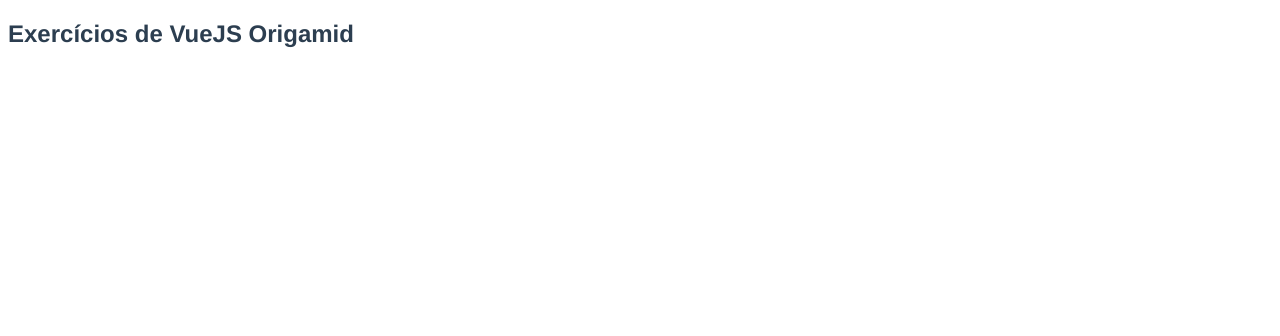
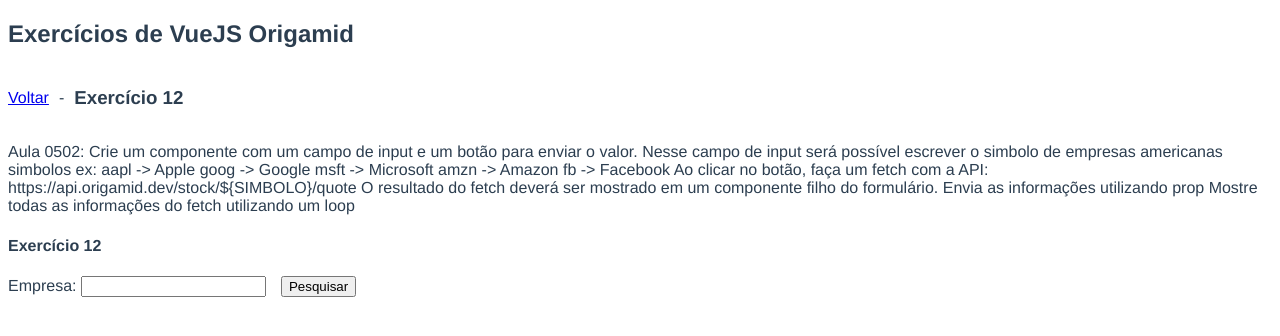
Before and after one commit to owarleysouza/study-vue-exercises, a Vue app: page /exercise-12 in a window 1280 px wide. Shown: the top 336 px of the page. Built offline with nearby package versions, Linux system fonts and the light colour scheme.

Commit message:
props exercise done

```diff
--- /dev/null
+++ b/src/components/CompanyData.vue
@@ -0,0 +1,17 @@
+<template>
+  <ul>
+    <li
+      v-for="data in companyData"
+      :key="data + Math.random()"
+    >{{data}}></li>
+  </ul>
+</template>
+
+<script>
+export default {
+  name: "CompanyData",
+  props: {
+    companyData: Array,
+  },
+};
+</script>
--- a/src/router/index.js
+++ b/src/router/index.js
@@ -65,6 +65,11 @@
     name: "Exercise11",
     component: () => import("../views/Exercise11.vue"),
   },
+  {
+    path: "/exercise-12",
+    name: "Exercise12",
+    component: () => import("../views/Exercise12.vue"),
+  },
 ];
 
 const router = new VueRouter({
--- /dev/null
+++ b/src/views/Exercise12.vue
@@ -0,0 +1,87 @@
+<template>
+  <div>
+    <div class="flex">
+      <router-link to="/">Voltar</router-link>
+      <span>-</span>
+      <h3>Exercício 12</h3>
+    </div>
+    <p>Aula 0502: Crie um componente com um campo de input e um botão para enviar o valor.
+      Nesse campo de input será possível escrever o simbolo de empresas americanas
+
+      simbolos ex:
+      aapl -> Apple
+      goog -> Google
+      msft -> Microsoft
+      amzn -> Amazon
+      fb -> Facebook
+
+      Ao clicar no botão, faça um fetch com a API:
+      https://api.origamid.dev/stock/${SIMBOLO}/quote
+
+      O resultado do fetch deverá ser mostrado em um componente filho do formulário.
+      Envia as informações utilizando prop
+
+      Mostre todas as informações do fetch utilizando um loop
+
+    </p>
+
+    <h4>Exercício 12</h4>
+    <form class="align-form">
+      <label>Empresa: <input v-model="company" /></label>
+
+      <button @click.prevent="search">Pesquisar</button>
+    </form>
+
+    <company-data :companyData="companyData" />
+  </div>
+</template>
+
+<script>
+import axios from "axios";
+
+import CompanyData from "../components/CompanyData.vue";
+
+export default {
+  name: "Exercise12",
+  components: { CompanyData },
+  data: () => ({
+    company: "",
+    companyData: [],
+  }),
+  watch: {},
+  computed: {},
+  methods: {
+    search() {
+      axios
+        .get(`https://api.origamid.dev/stock/${this.company}/quote`)
+        .then((response) => {
+          this.companyData = Object.values(response.data).filter(
+            (element) => element !== null
+          );
+        });
+    },
+  },
+  created() {},
+};
+</script>
+
+<style lang="scss" scoped>
+.flex {
+  display: flex;
+  flex-direction: row;
+  align-items: center;
+  gap: 10px;
+}
+.red {
+  color: red;
+}
+.green {
+  color: green;
+}
+
+.align-form {
+  display: flex;
+  flex-direction: row;
+  gap: 15px;
+}
+</style>
--- a/src/views/Home.vue
+++ b/src/views/Home.vue
@@ -34,6 +34,9 @@
       <li>
         <router-link to="/exercise-11">Exercício 11</router-link>
       </li>
+      <li>
+        <router-link to="/exercise-12">Exercício 12</router-link>
+      </li>
     </ul>
   </div>
 </template>
```
